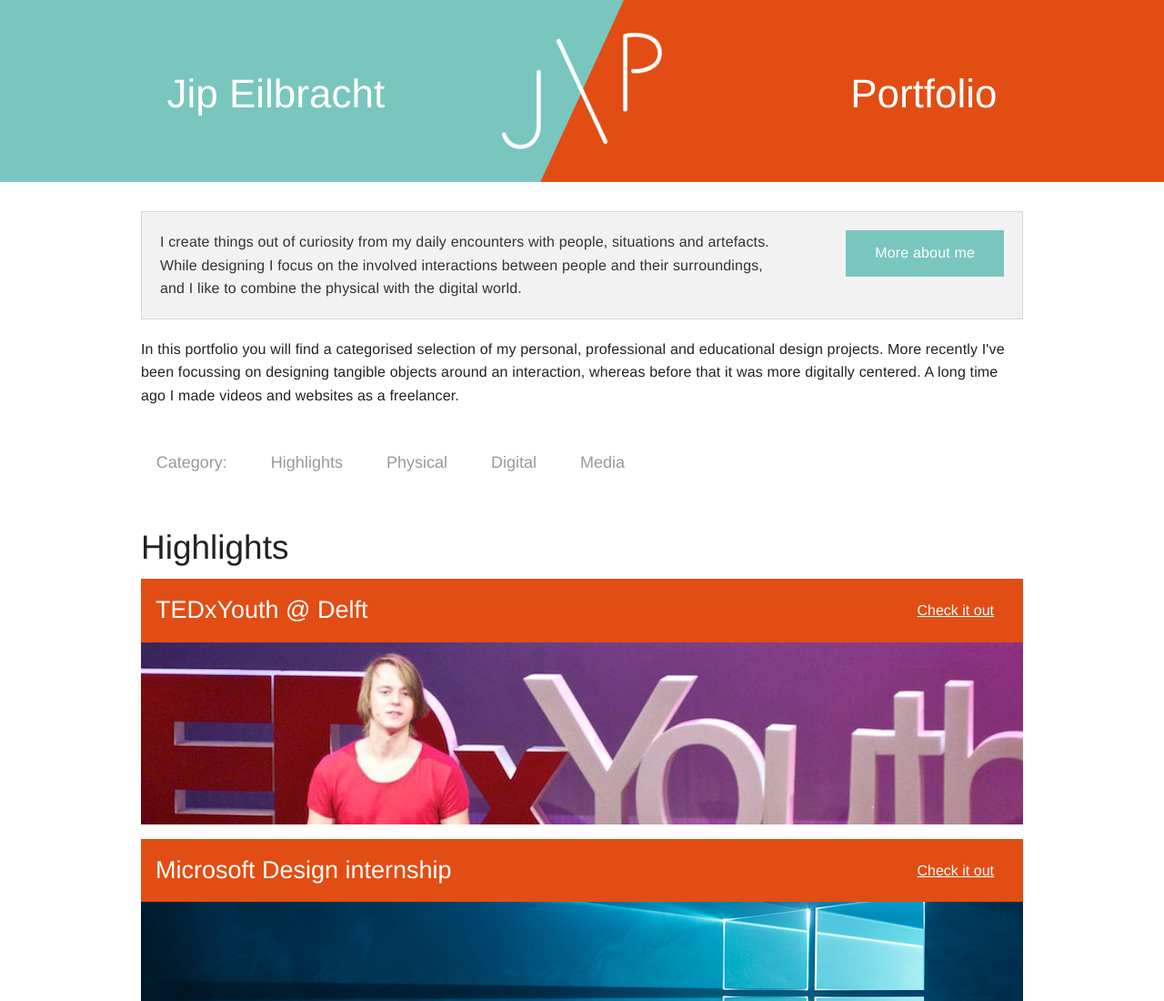
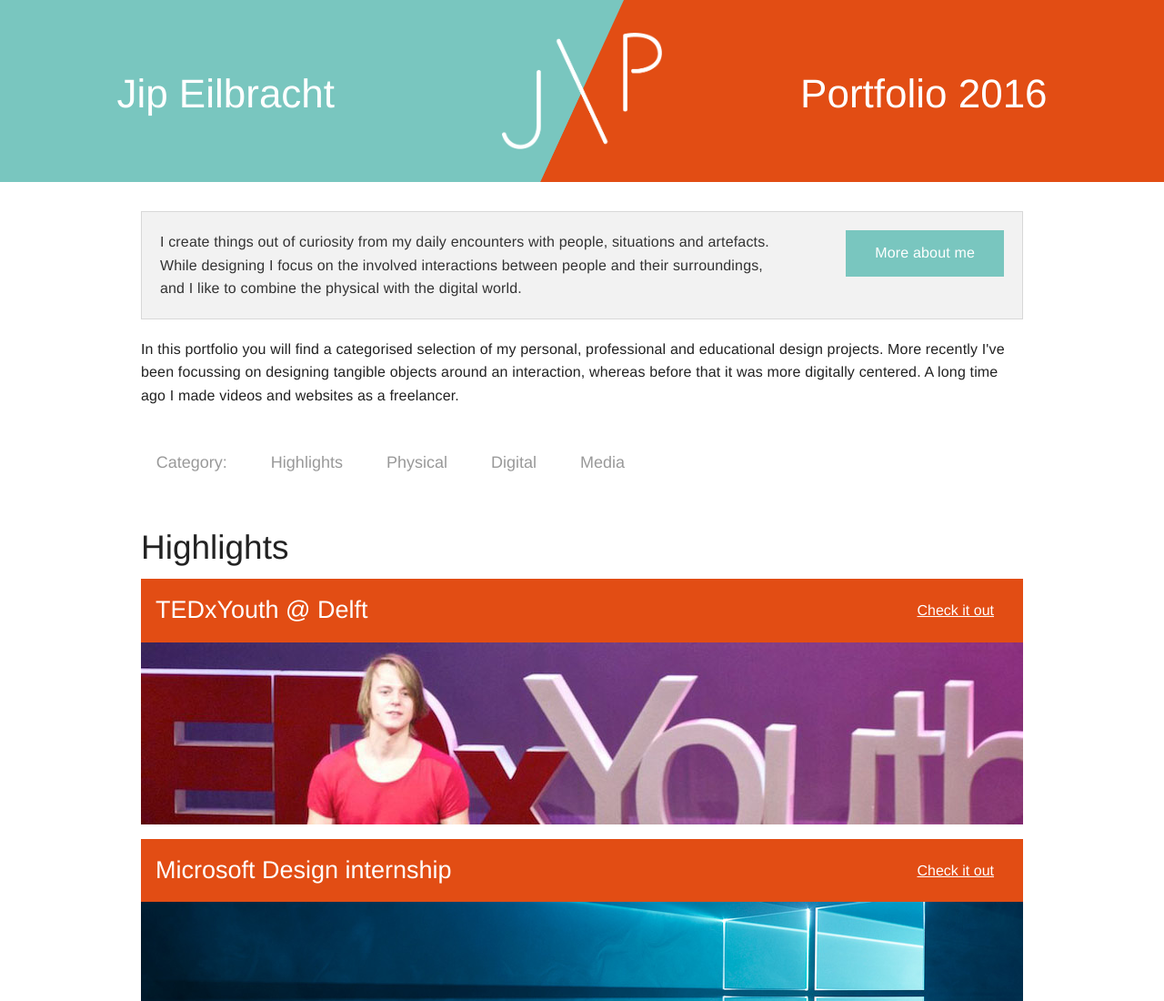
Before and after one commit to jejip/jip.xyz, a website: page index.html in a window 1280 px wide. Shown: the top 1100 px of the page at 91% size. Drawn offline with Linux system fonts and the light colour scheme.

Commit message:
Archive the portfolio site
Last update on this major version, this will be archived.

```diff
--- a/index.html
+++ b/index.html
@@ -16,7 +16,7 @@
   </head>
   <body>
     <div class="header">
-    <div id="title"><h1>Jip Eilbracht<span id="title-space"></span>Portfolio</h1></div>
+    <div id="title"><h1>Jip Eilbracht<span id="title-space"></span>Portfolio 2016</h1></div>
     <div id="logo"></div>
       <div class="angle">
         <div id="left"></div>
```
